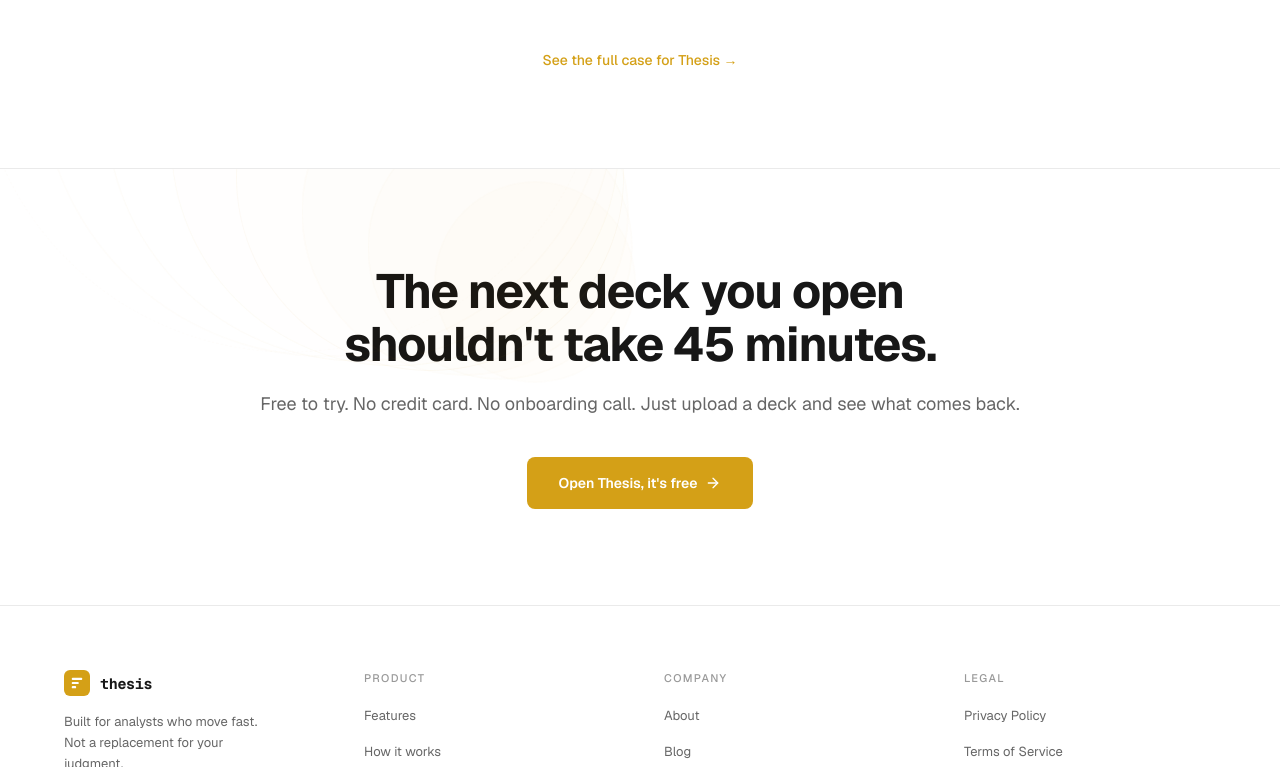
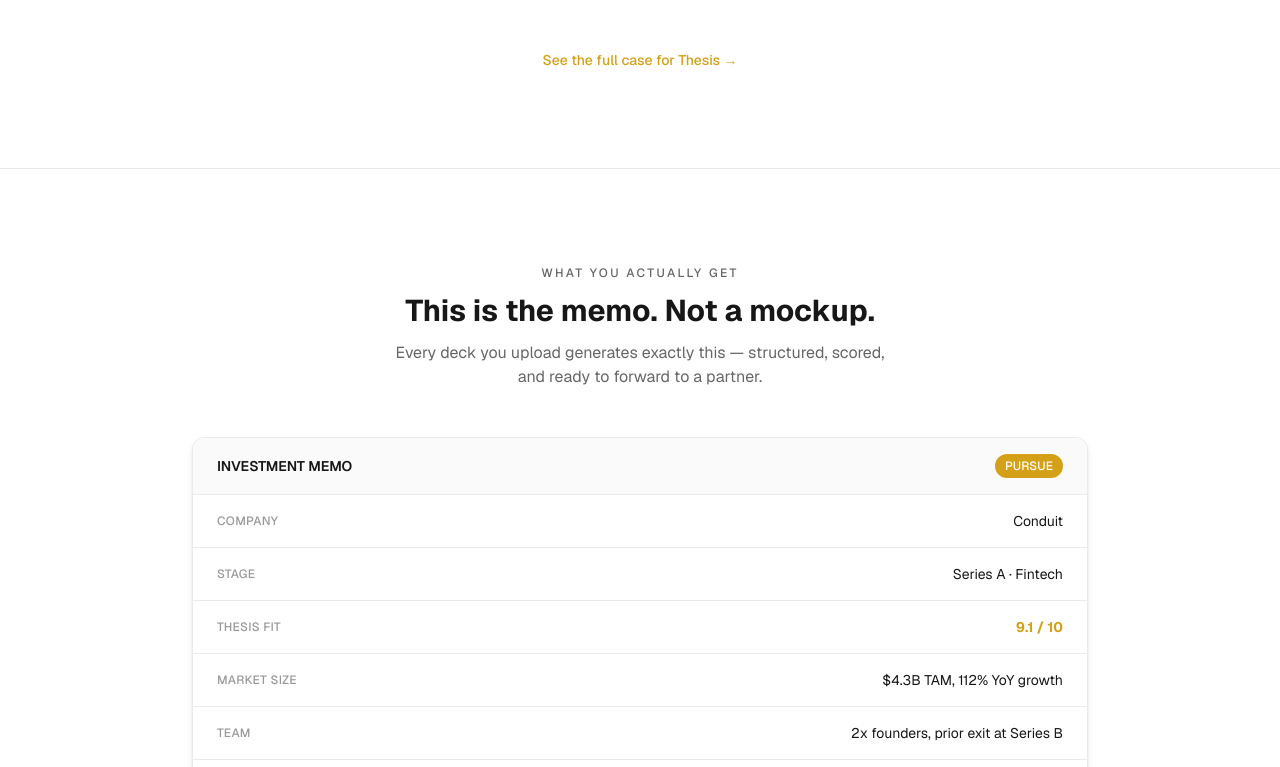
Before and after one commit to Superman752/thesis-app, a Next.js app: page / in a window 1280 px wide. Shown: the part 2717-3484 px from the top of the page. Built offline with nearby package versions, Linux system fonts and the light colour scheme.

Commit message:
feat: add investment memo preview section to homepage

```diff
--- a/app/page.tsx
+++ b/app/page.tsx
@@ -8,6 +8,7 @@
 import SiteFooter from '@/components/SiteFooter';
 import { TestimonialsMarquee } from '@/components/testimonials-marquee';
 import { WhyThesis } from '@/components/why-thesis';
+import { MemoPreview } from '@/components/memo-preview';
 import { RippleButton } from '@/registry/magicui/ripple-button';
 import { InteractiveHoverButton } from '@/registry/magicui/interactive-hover-button';
 import { TypingAnimation } from '@/registry/magicui/typing-animation';
@@ -393,6 +394,7 @@
 
       <SectionDivider />
       <WhyThesis />
+      <MemoPreview />
 
       {/* ── Final CTA ────────────────────────────────────────────────── */}
       <section className="py-24 px-8 relative overflow-hidden" style={{ background: '#FFFFFF' }}>
--- /dev/null
+++ b/components/memo-preview.tsx
@@ -0,0 +1,93 @@
+"use client"
+
+import { motion } from "framer-motion"
+
+const memoSections = [
+  { label: "Company",    value: "Conduit",                                  delay: 0 },
+  { label: "Stage",      value: "Series A · Fintech",                       delay: 0.05 },
+  { label: "Thesis Fit", value: "9.1 / 10",                                 delay: 0.1,  highlight: true },
+  { label: "Market Size",value: "$4.3B TAM, 112% YoY growth",               delay: 0.15 },
+  { label: "Team",       value: "2x founders, prior exit at Series B",       delay: 0.2 },
+  { label: "Key Risks",  value: "Regulatory exposure in 2 target markets",   delay: 0.25 },
+  { label: "Ask",        value: "$8M Series A at $32M post",                 delay: 0.3 },
+]
+
+export function MemoPreview() {
+  return (
+    <section className="py-24 px-6 bg-white">
+      <div className="max-w-4xl mx-auto">
+        <motion.div
+          initial={{ opacity: 0, y: 16 }}
+          whileInView={{ opacity: 1, y: 0 }}
+          viewport={{ once: true }}
+          transition={{ duration: 0.4 }}
+          className="text-center mb-12"
+        >
+          <p className="text-xs font-medium tracking-[0.2em] uppercase text-[#666] mb-3">
+            What you actually get
+          </p>
+          <h2 className="text-3xl font-bold text-[#171717]">
+            This is the memo. Not a mockup.
+          </h2>
+          <p className="text-[#666] mt-3 max-w-lg mx-auto">
+            Every deck you upload generates exactly this — structured, scored, and ready to forward to a partner.
+          </p>
+        </motion.div>
+
+        <motion.div
+          initial={{ opacity: 0, y: 24, scale: 0.98 }}
+          whileInView={{ opacity: 1, y: 0, scale: 1 }}
+          viewport={{ once: true, margin: "-60px" }}
+          transition={{ duration: 0.5 }}
+          className="rounded-xl border border-[#EAEAEA] bg-white shadow-md overflow-hidden"
+        >
+          {/* Header bar */}
+          <div className="flex items-center justify-between px-6 py-4 border-b border-[#EAEAEA] bg-[#FAFAFA]">
+            <div className="text-sm font-semibold text-[#171717]">INVESTMENT MEMO</div>
+            <div className="text-xs px-2.5 py-1 rounded-full bg-[#D4A017] text-white font-medium">
+              PURSUE
+            </div>
+          </div>
+
+          {/* Rows */}
+          <div className="divide-y divide-[#EAEAEA]">
+            {memoSections.map((row) => (
+              <motion.div
+                key={row.label}
+                initial={{ opacity: 0, x: -8 }}
+                whileInView={{ opacity: 1, x: 0 }}
+                viewport={{ once: true }}
+                transition={{ duration: 0.35, delay: row.delay }}
+                className="flex items-center justify-between px-6 py-4"
+              >
+                <span className="text-xs font-medium text-[#999] uppercase tracking-wide w-32 flex-shrink-0">
+                  {row.label}
+                </span>
+                <span
+                  className={`text-sm text-right ${
+                    row.highlight
+                      ? "font-bold text-[#D4A017] text-base"
+                      : "text-[#171717]"
+                  }`}
+                >
+                  {row.value}
+                </span>
+              </motion.div>
+            ))}
+          </div>
+
+          {/* Footer bar */}
+          <div className="px-6 py-4 bg-[#FAFAFA] border-t border-[#EAEAEA] flex items-center justify-between">
+            <span className="text-xs text-[#999]">Generated in 28 seconds</span>
+            <a
+              href="/login"
+              className="text-xs font-medium text-[#D4A017] hover:text-[#B8860B] transition-colors"
+            >
+              Upload your own deck →
+            </a>
+          </div>
+        </motion.div>
+      </div>
+    </section>
+  )
+}
```
